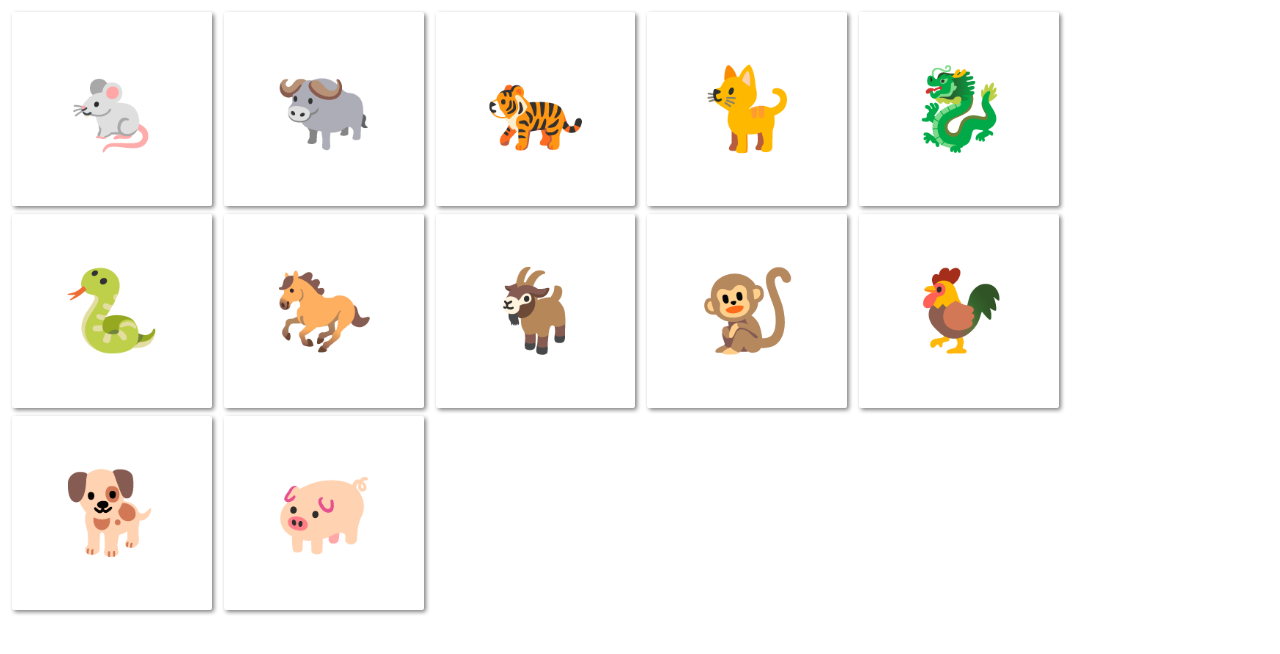
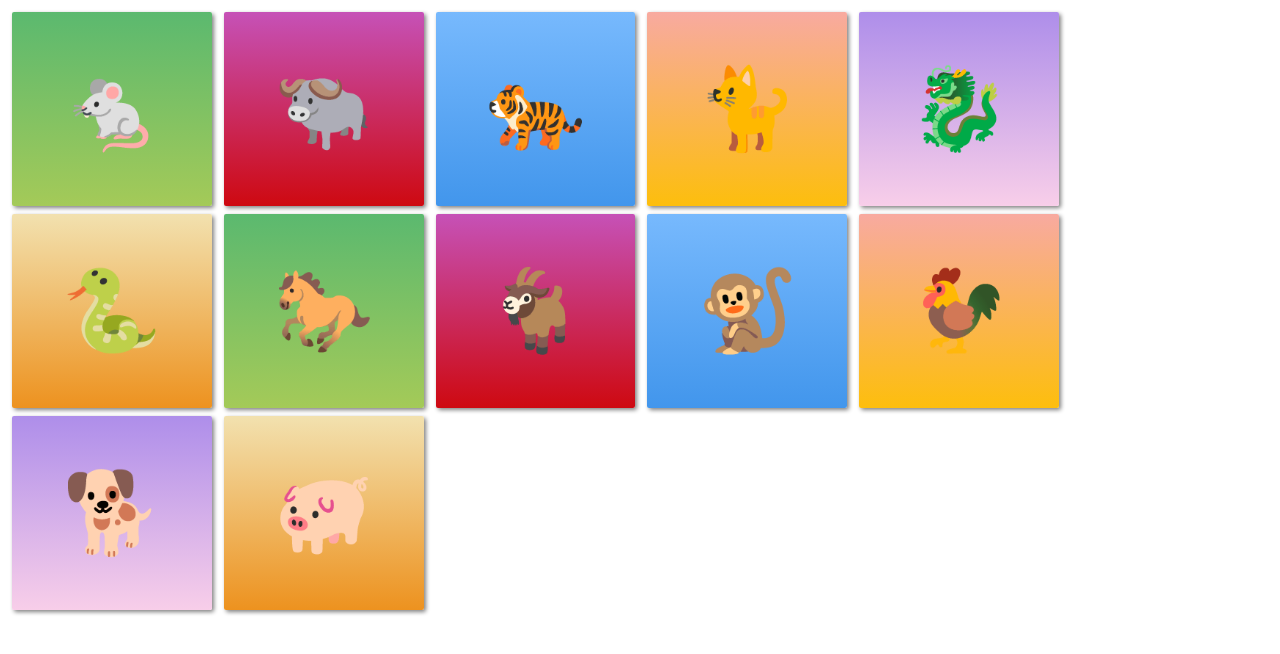
Before and after one commit to hkhanghcmus/html-css, a plain HTML site: page index.html in a window 1280 px wide. Drawn offline with Linux system fonts and the light colour scheme.

Commit message:
change file link css

```diff
--- a/index.html
+++ b/index.html
@@ -5,7 +5,7 @@
     <meta http-equiv="X-UA-Compatible" content="IE=edge">
     <meta name="viewport" content="width=device-width, initial-scale=1.0">
     <title>12 con giap</title>
-    <link rel="stylesheet" href="./bgColor.css">
+    <link rel="stylesheet" href="./style.css">
     <style>
         .box{
             display: inline-block;
```
